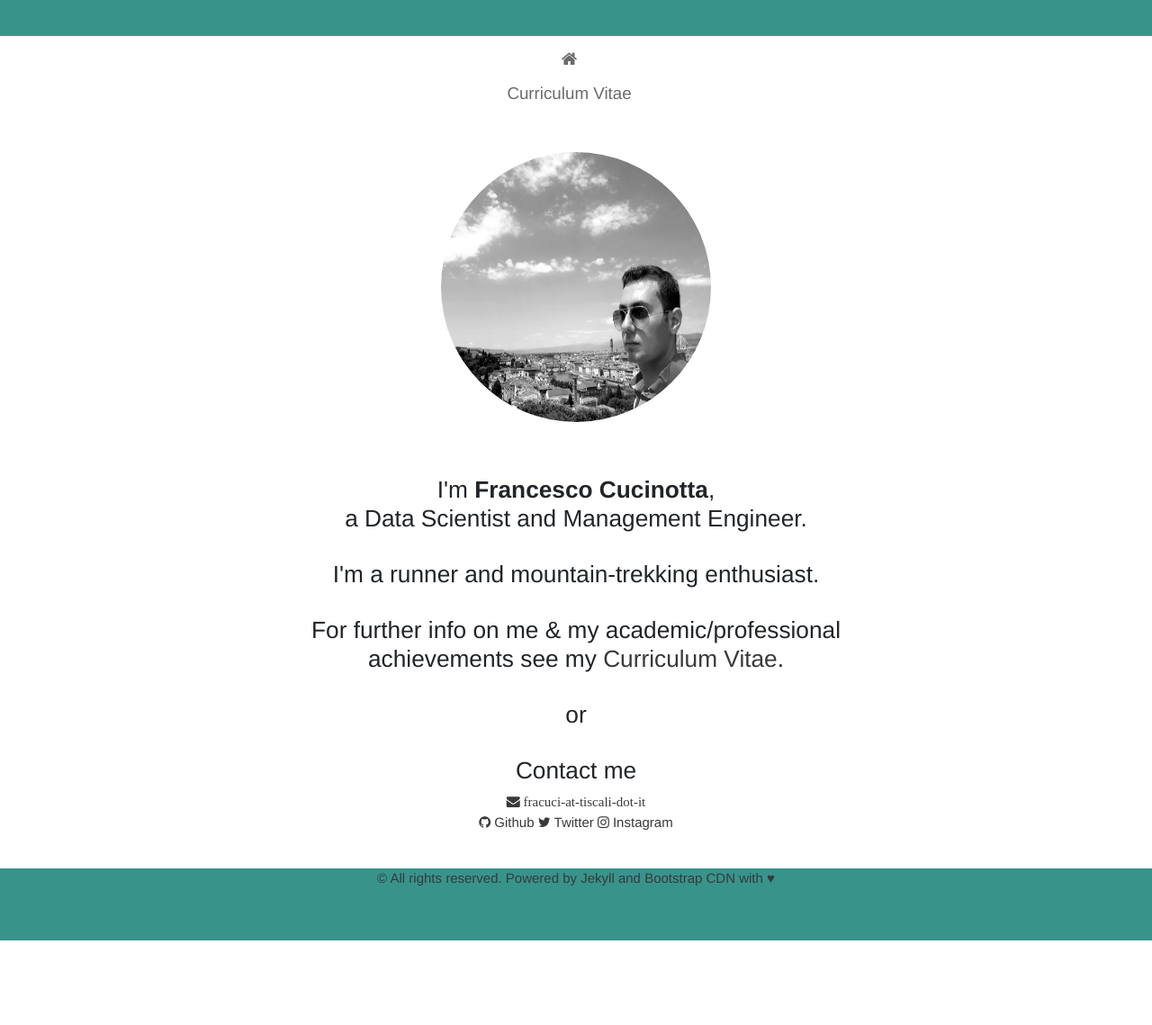
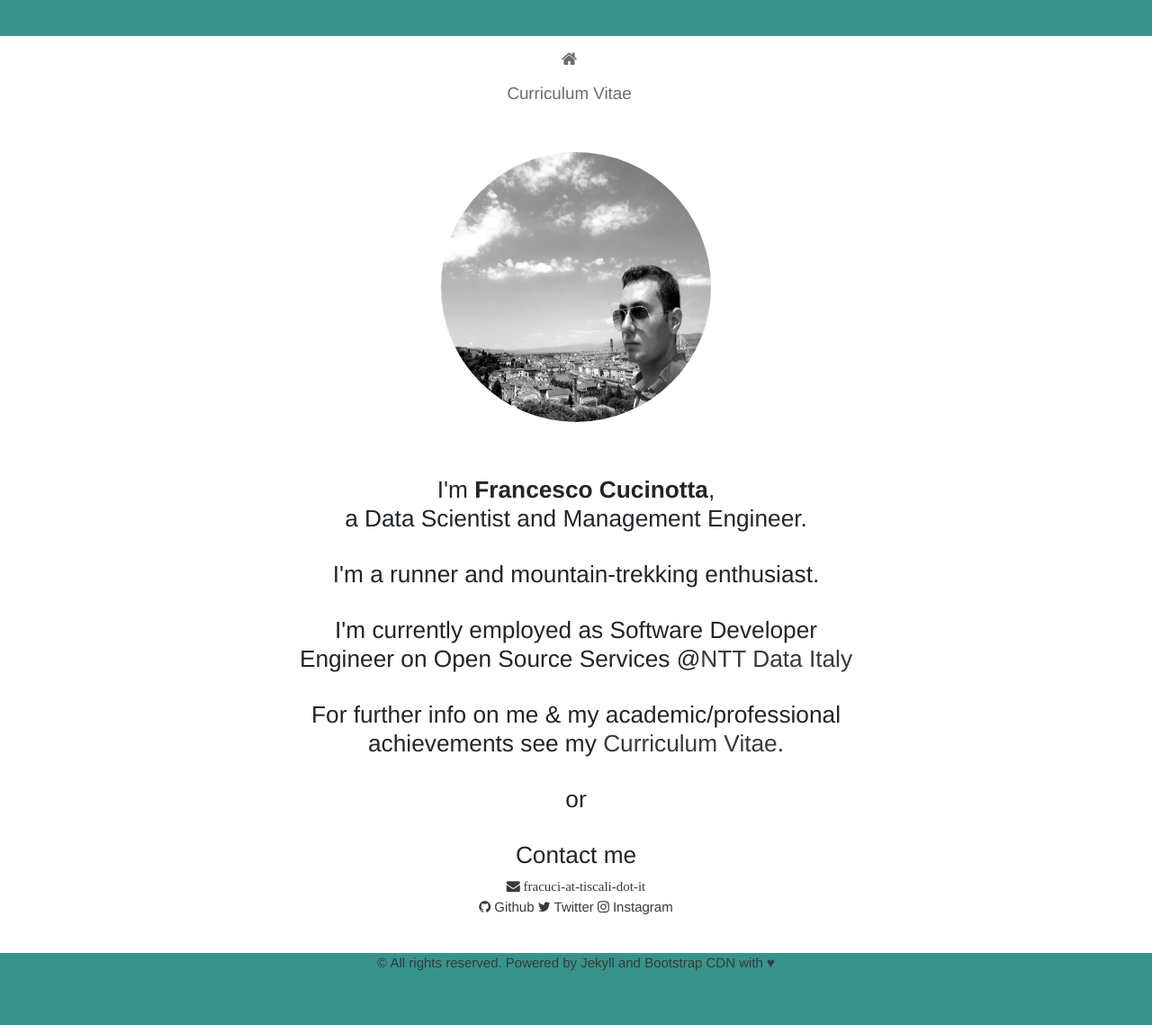
Before and after one commit to fracuci/fracuci.github.io, a Jekyll site: the page built from index.html, in a window 1280 px wide. Shown: the whole page at 90% size. Built offline with Jekyll 4.4.1, drawn with Linux system fonts in a browser that asks for light colours; nearby versions of some CDN libraries; the list of posts is cut into pages by our own code; before the commit the page ends 1045 px from its top, so only the background shows below that.

Commit message:
Update info

```diff
--- a/_includes/employment.html
+++ b/_includes/employment.html
@@ -1,13 +1,13 @@
 <section class="thirteen columns">
     <h1>Employment</h1>
-    <!--<article>
+    <article>
         <header>
             <h1>Software Developer Engineer</h1>
             <span><address>Pisa, IT</address><time>June, 2020 to Present</time></span>
         </header>
         <p> Junior Constultant in <a href="https://it.nttdata.com/"> NTT Data Italia </a>
         </p>
-    </article> -->
+    </article>
     <article>
         <header>
             <h1>Data Scientist Intern</h1>
--- a/index.html
+++ b/index.html
@@ -15,7 +15,7 @@ layout: home
 
 	  	<h3>I'm a runner and mountain-trekking enthusiast.</h3>
 
-	  	<!-- <h3>I'm currently employed as Software Developer Engineer on Open Source Services @<a href="https://it.nttdata.com/">NTT Data Italy</a></h3>  -->
+	  	<h3>I'm currently employed as Software Developer Engineer on Open Source Services @<a href="https://it.nttdata.com/">NTT Data Italy</a></h3>
 	  <!-- <h3>Have a look at some of my working <a href="{{ site.baseurl }}projects.html"> projects</a>.</h3> -->
 	  	<h3>For further info on me &amp; my academic/professional achievements see my <a href="http://{{ site.github }}.github.io/profile">Curriculum Vitae</a>.</h3>
 	  	<h3>or</h3>
```
